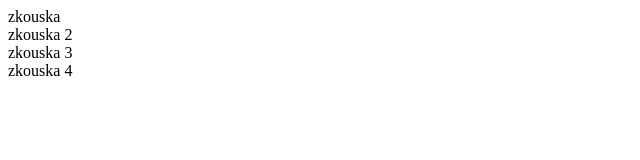
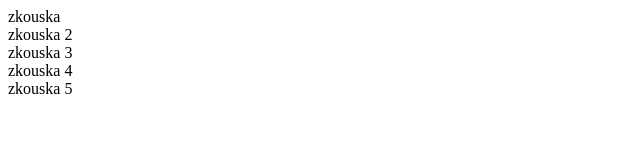
Before and after one commit to thatsalexander/___repository, a plain HTML site: page folder/index.html in a window 1280 px wide. Shown: the full height of the page, 0-640 px from the left. Drawn offline with Linux system fonts and the light colour scheme.

Commit message:
commit 5

```diff
--- a/folder/index.html
+++ b/folder/index.html
@@ -7,5 +7,6 @@
         <div>zkouska 2</div>
         <div>zkouska 3</div>
         <div>zkouska 4</div>
+        <div>zkouska 5</div>
     </body>
 </html>
```
